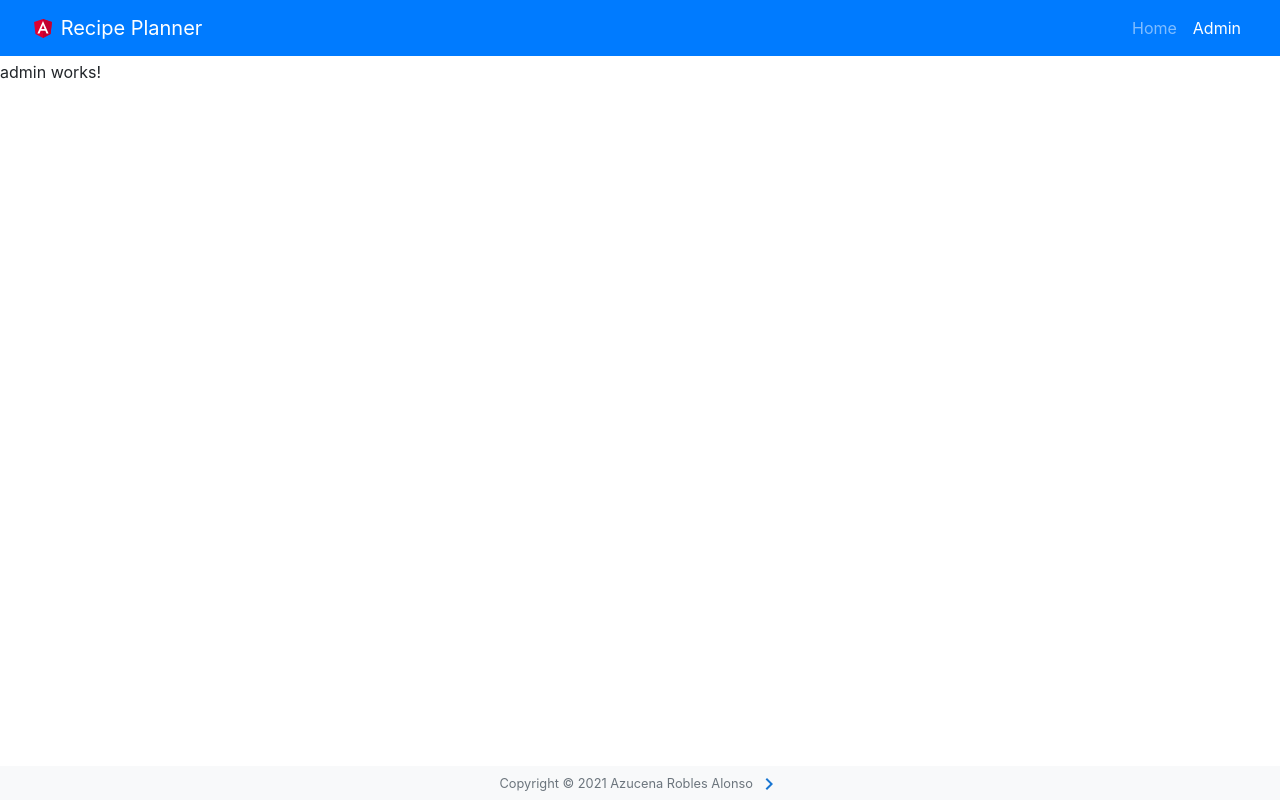
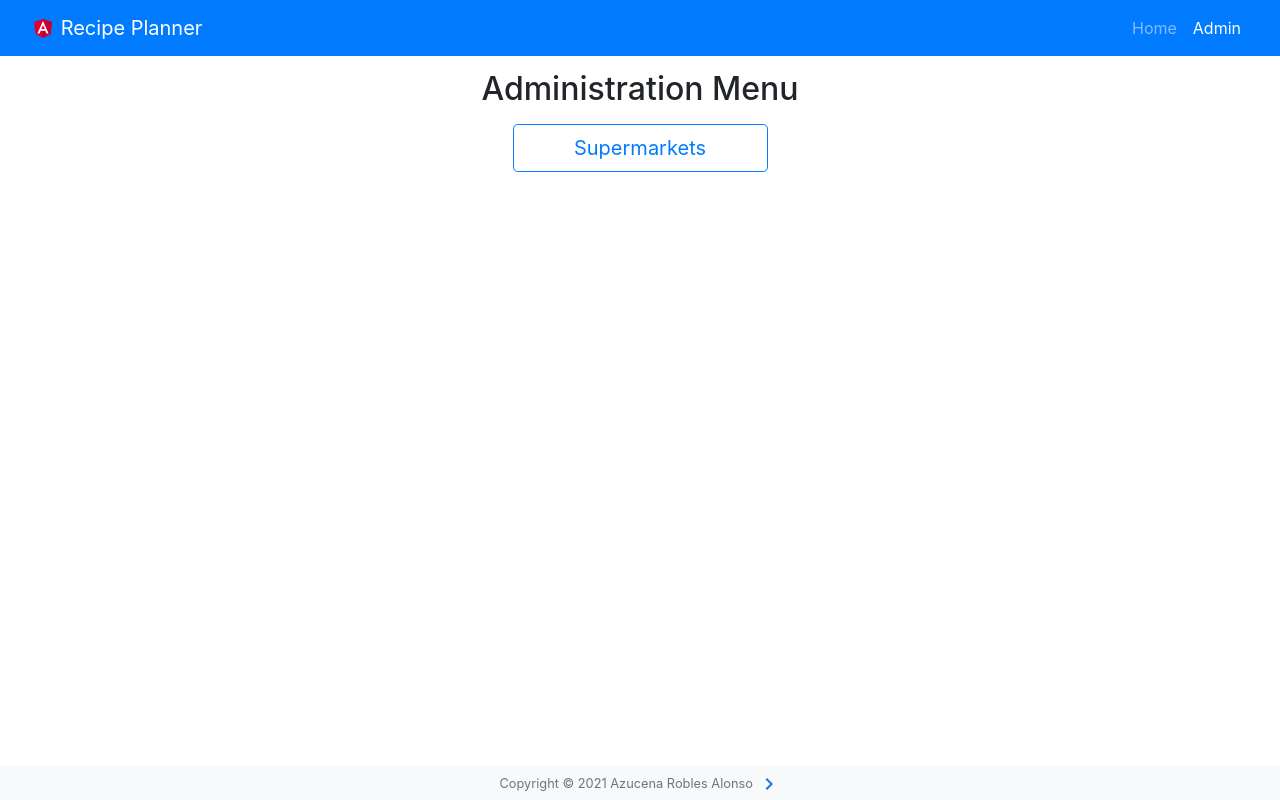
Before and after one commit to azrobles/recipe-planner, an Angular app: page /admin in a window 1280 px wide. Built offline with nearby package versions, Linux system fonts and the light colour scheme.

Commit message:
Admin menu & routing to supermarkets

```diff
--- a/src/app/admin/admin.component.html
+++ b/src/app/admin/admin.component.html
@@ -1 +1,15 @@
-<p>admin works!</p>
+<div class="container">
+
+  <div class="row">
+    <div class="col">
+      <h2 class="text-center">Administration Menu</h2>
+    </div>
+  </div>
+
+  <div class="row justify-content-center">
+    <div class="col-12 col-sm-6 col-md-3 my-2">
+      <a class="btn btn-outline-primary btn-lg btn-block" routerLink="/supermarkets">Supermarkets</a>
+    </div>
+  </div>
+
+</div>
--- a/src/app/app-routing.module.ts
+++ b/src/app/app-routing.module.ts
@@ -1,13 +1,15 @@
 import { NgModule } from '@angular/core';
 import { RouterModule, Routes } from '@angular/router';
-import { AdminComponent } from './admin/admin.component';
 
 import { HomeComponent } from './home/home.component';
+import { AdminComponent } from './admin/admin.component';
+import { SupermarketListComponent } from './supermarket-list/supermarket-list.component';
 
 const routes: Routes = [
   { path: '', redirectTo: '/home', pathMatch: 'full' },
   { path: 'home', component: HomeComponent },
-  { path: 'admin', component: AdminComponent }
+  { path: 'admin', component: AdminComponent },
+  { path: 'supermarkets', component: SupermarketListComponent }
 ];
 
 @NgModule({
--- a/src/app/app.component.css
+++ b/src/app/app.component.css
@@ -1,5 +1,5 @@
 main {
-  padding-top: 60px;
+  padding-top: 70px;
   padding-bottom: 40px;
 }
 
--- a/src/app/app.module.ts
+++ b/src/app/app.module.ts
@@ -7,13 +7,15 @@ import { NgbModule } from '@ng-bootstrap/ng-bootstrap';
 import { NavbarComponent } from './navbar/navbar.component';
 import { HomeComponent } from './home/home.component';
 import { AdminComponent } from './admin/admin.component';
+import { SupermarketListComponent } from './supermarket-list/supermarket-list.component';
 
 @NgModule({
   declarations: [
     AppComponent,
     NavbarComponent,
     HomeComponent,
-    AdminComponent
+    AdminComponent,
+    SupermarketListComponent
   ],
   imports: [
     BrowserModule,
--- a/src/app/home/home.component.css
+++ b/src/app/home/home.component.css
@@ -50,7 +50,7 @@ svg#rocket {
 }
 
 svg#rocket-smoke {
-  height: calc(100vh - 195px);
+  height: calc(100vh - 205px);
   position: absolute;
   top: 10px;
   right: 180px;
--- /dev/null
+++ b/src/app/supermarket-list/supermarket-list.component.html
@@ -0,0 +1 @@
+<p>supermarket-list works!</p>
--- /dev/null
+++ b/src/app/supermarket-list/supermarket-list.component.ts
@@ -0,0 +1,15 @@
+import { Component, OnInit } from '@angular/core';
+
+@Component({
+  selector: 'app-supermarket-list',
+  templateUrl: './supermarket-list.component.html',
+  styleUrls: ['./supermarket-list.component.css']
+})
+export class SupermarketListComponent implements OnInit {
+
+  constructor() { }
+
+  ngOnInit(): void {
+  }
+
+}
```
Also changed, not shown: src/app/supermarket-list/supermarket-list.component.css (added), 1 other file (tests, documents, lock files or other folders).
